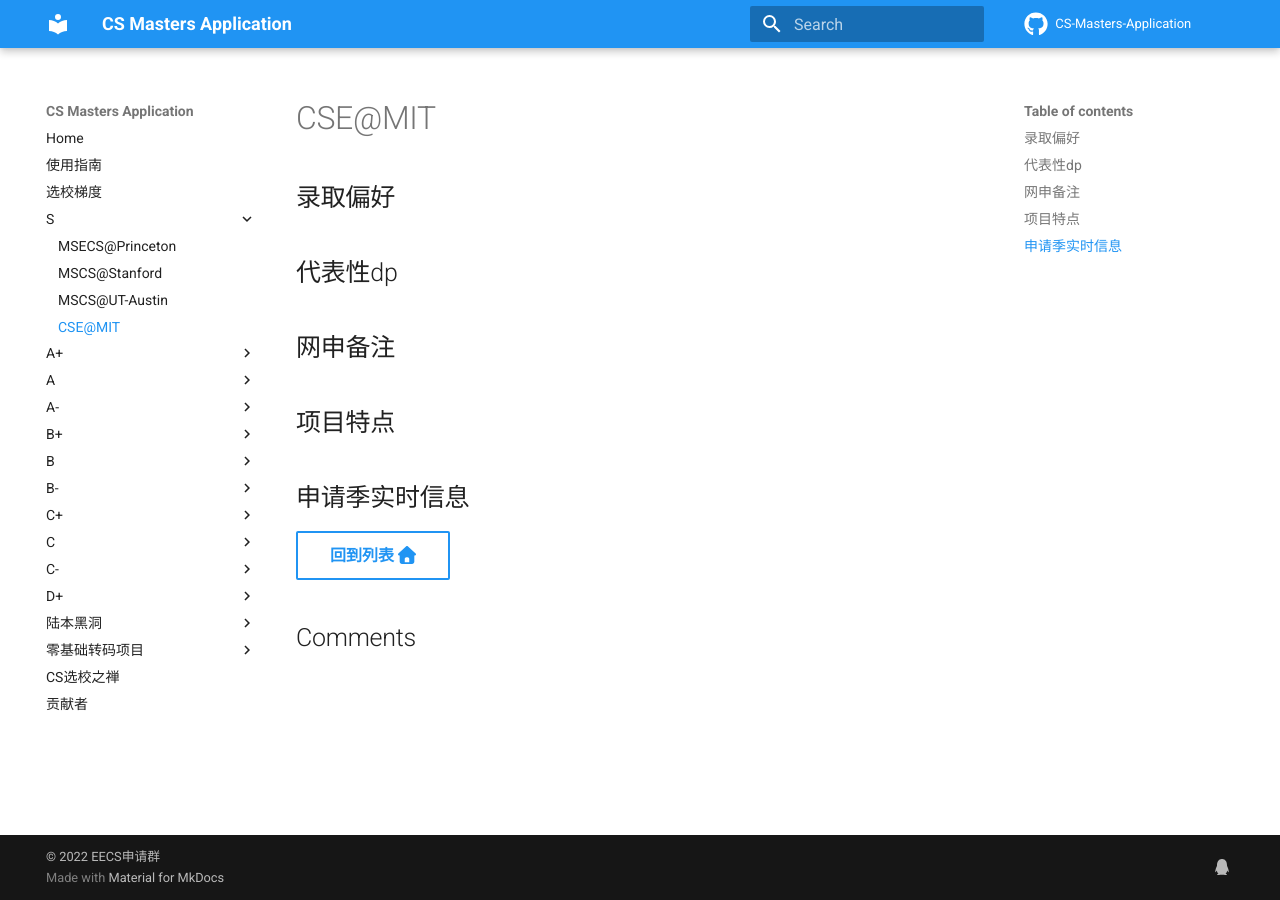
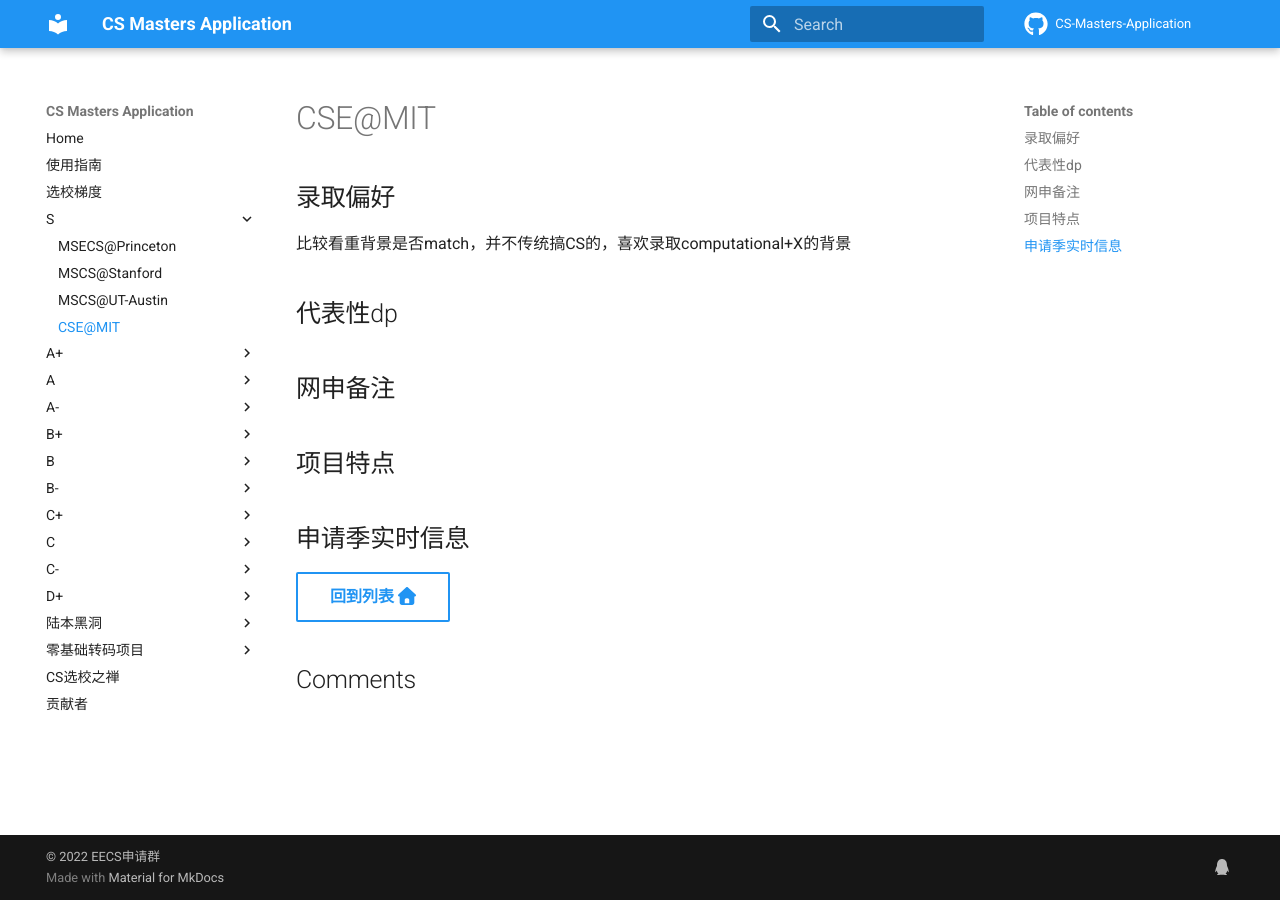
Before and after one commit to opencsapp/opencsapp.github.io, an MkDocs documentation site: the page built from docs/CSE@MIT.md, in a window 1280 px wide. Built offline with MkDocs 1.6.1 and Material for MkDocs 9.7.7, drawn with Linux system fonts in a browser that asks for light colours; comment, search, counter and statistics services are not loaded.

Commit message:
Update CSE@MIT.md

```diff
--- a/docs/CSE@MIT.md
+++ b/docs/CSE@MIT.md
@@ -1,5 +1,5 @@
 ## 录取偏好
-
+比较看重背景是否match，并不传统搞CS的，喜欢录取computational+X的背景
 ## 代表性dp
 
 ## 网申备注
```
